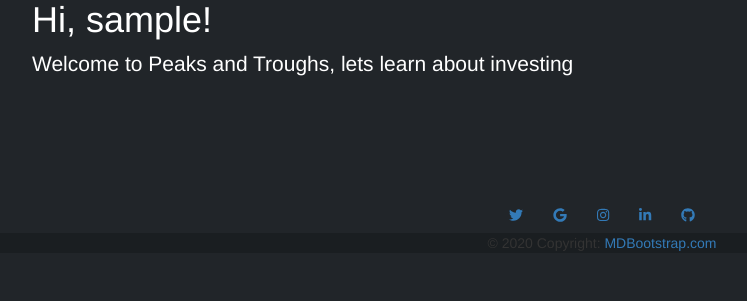
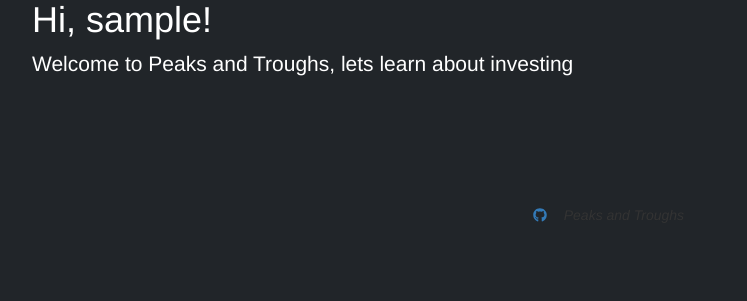
Before and after one commit to danielchegwidden/peaks-and-troughs, a Flask app: page / in a window 1280 px wide. Shown: the part 238-539 px from the top of the page, without its empty margins (38-785 px from the left). Run offline with Flask 2, Linux system fonts and the light colour scheme; the visitor is signed in with stand-in values (Sample User, id 1); data comes from the database, SQL or seed files in the repository; parts of the project's set-up code (start-up, migrations or seed data) failed here and were passed over; some libraries are stand-ins or nearby versions.

Commit message:
change the footer and background color of the blocks in feedback page

```diff
--- a/app/templates/base.html
+++ b/app/templates/base.html
@@ -59,7 +59,7 @@
 		body, .modal-content {
 			background-color: #212529;
 		}
-		h1, h2, h3, h4, h5, h6, p, label {
+		h1, h2, h3, h4, h5, h6, p, label, th {
 			color: #FFFFFF;
 		}
 	</style>
@@ -97,43 +97,16 @@
 			<footer class="bg-dark text-center text-white">
 				<!-- Grid container -->
 				<div class="container p-4 pb-0">
-				<!-- Section: Social media -->
-				<section class="mb-4">
-					<!-- Twitter -->
-					<a class="btn btn-outline-light btn-floating m-1" href="#!" role="button"
-					><i class="fab fa-twitter"></i
-					></a>
-
-					<!-- Google -->
-					<a class="btn btn-outline-light btn-floating m-1" href="#!" role="button"
-					><i class="fab fa-google"></i
-					></a>
-
-					<!-- Instagram -->
-					<a class="btn btn-outline-light btn-floating m-1" href="#!" role="button"
-					><i class="fab fa-instagram"></i
-					></a>
-
-					<!-- Linkedin -->
-					<a class="btn btn-outline-light btn-floating m-1" href="#!" role="button"
-					><i class="fab fa-linkedin-in"></i
-					></a>
-
-					<!-- Github -->
-					<a class="btn btn-outline-light btn-floating m-1" href="#!" role="button"
-					><i class="fab fa-github"></i
-					></a>
-				</section>
-				<!-- Section: Social media -->
+					<!-- Section: Social media -->
+					<section class="mb-4">
+						<!-- Github -->
+						<a class="btn btn-outline-light btn-floating m-1" href="https://github.com/danielchegwidden/peaks-and-troughs" role="button"
+						><i class="fab fa-github"></i></a>
+						<i>Peaks and Troughs</i>
+					</section>
+					<!-- Section: Social media -->
 				</div>
 				<!-- Grid container -->
-
-				<!-- Copyright -->
-				<div class="text-center p-3" style="background-color: rgba(0, 0, 0, 0.2);">
-				© 2020 Copyright:
-				<a class="text-white" href="https://mdbootstrap.com/">MDBootstrap.com</a>
-				</div>
-				<!-- Copyright -->
 			</footer>
 		</section>
 
```
Also changed, not shown: app/templates/feedback.html (+7 -7 lines).
